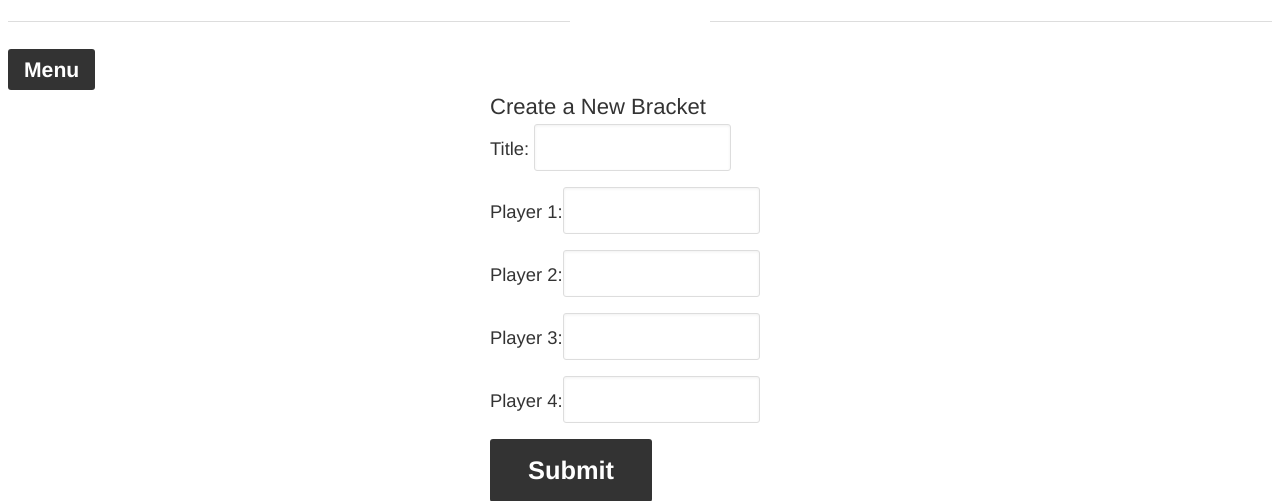
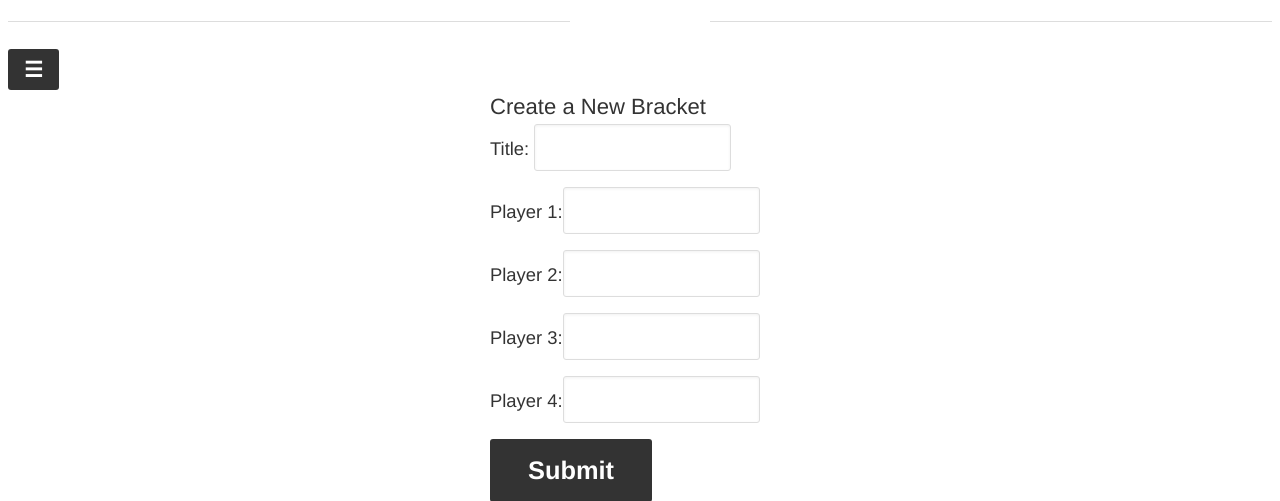
Before and after one commit to TIY-Bracket/bracket_api, a Django app: page /bracket_create/ in a window 1280 px wide. Shown: the top 501 px of the page. Run offline with Django 3.2, Linux system fonts and the light colour scheme; some libraries are stand-ins or nearby versions.

Commit message:
changed menu button in base.html

```diff
--- a/api/templates/api/base.html
+++ b/api/templates/api/base.html
@@ -14,7 +14,7 @@
       <h1 class="site-heading"><span>head2head</span></h1>
 
       <button type="button" class="js-menu-trigger sliding-panel-button">
-        Menu
+        &#9776;
       </button>
 
     <nav class="js-menu sliding-panel-content">
```
